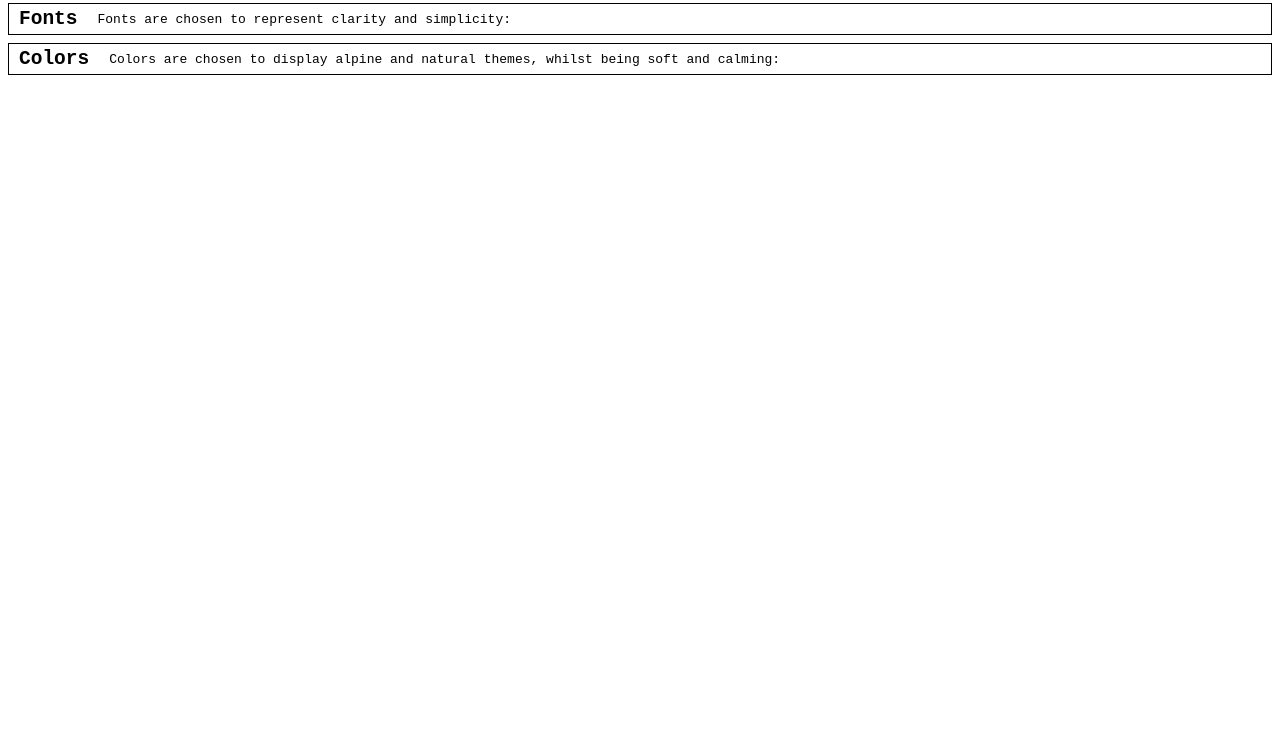
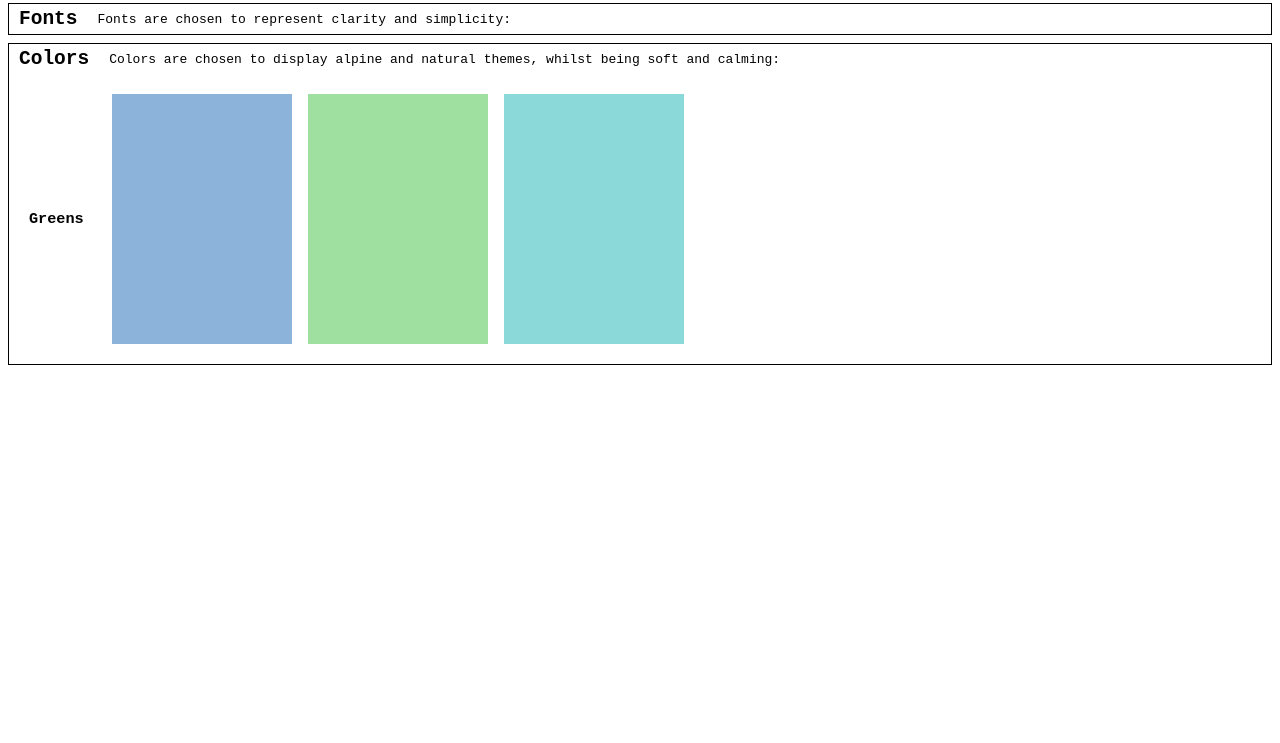
Before and after one commit to AidaP1/webdev_system, a plain HTML site: page index.html in a window 1280 px wide. Shown: the part 57-800 px from the top of the page. Drawn offline with Linux system fonts and the light colour scheme.

Commit message:
created flex groups for individual color sets

```diff
--- a/index.html
+++ b/index.html
@@ -31,8 +31,16 @@
                     <h2>Colors</h2>
                     <p>Colors are chosen to display alpine and natural themes, whilst being soft and calming:</p>
                 </div>
-                <div class="box-item">
-
+                <div class="color-group">
+                    <div class="title-box">
+                        <h3>Greens</h3>
+                    </div>
+                    <div class="box-item color1">
+                    </div>
+                    <div class="box-item color2">
+                    </div>
+                    <div class="box-item color3">
+                    </div>
                 </div>
             </section>
         </main>
--- a/resources/css/style.css
+++ b/resources/css/style.css
@@ -42,6 +42,11 @@ header nav li {
     list-style-type: none;
     line-height: 1;
     margin-left: 20px;
+    font-size: 20px;
+}
+
+header a {
+    text-decoration: none;
 }
 
 
@@ -67,10 +72,38 @@ section {
     margin: 4px 10px;
 }
 
-.box-text h1 {
-    flex: 1;
+
+.color-group {
+    display: flex;
 }
 
 .box-text p {
     margin-left: 20px;
 }
+
+.title-box {
+    height: 250px;
+    margin: 20px;
+    display: flex;
+    align-items: center;
+}
+
+#colors .box-item {
+    height: 250px;
+    width: 180px;
+    margin: 20px 8px;
+    display: flex;
+    align-items: center;
+}
+
+.color1 {
+    background-color: hsl(210 50% 70%);
+}
+
+.color2 {
+    background-color: hsl(120 50% 75%);
+}
+
+.color3 {
+    background-color: hsl(180 50% 70%);
+}
```
